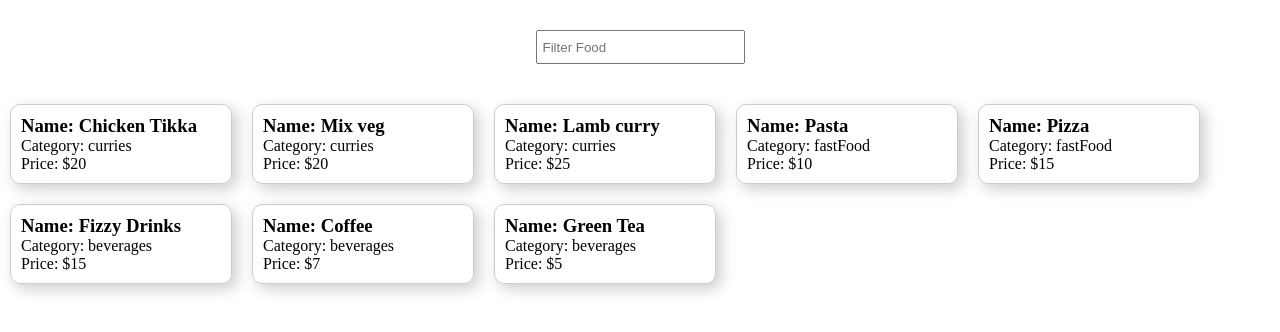
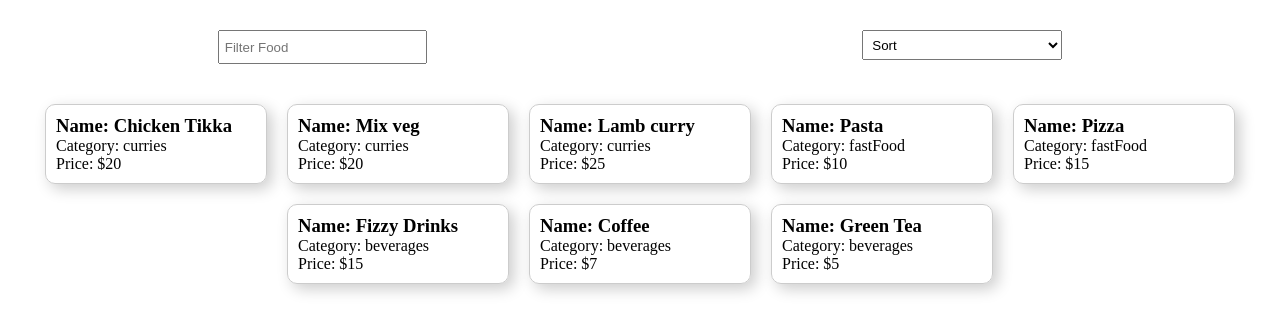
Before and after one commit to ashisohail/react-filter-sort, a React (Vite) app: page / in a window 1280 px wide. Shown: the top 332 px of the page. Built offline with nearby package versions, Linux system fonts and the light colour scheme.

Commit message:
Added and styled sort functationality.

```diff
--- /dev/null
+++ b/src/components/DropdownMenu.css
@@ -0,0 +1,10 @@
+#dropDown {
+  margin: 30px auto !important;
+  width: 200px;
+  height: 30px;
+  padding-left: 5px;
+}
+
+.dropdown-container > label {
+  display: none;
+}
--- /dev/null
+++ b/src/components/DropdownMenu.jsx
@@ -0,0 +1,30 @@
+import "./DropdownMenu.css";
+
+function DropdownMenu({
+  label,
+  name,
+  optionOne,
+  optionTwo,
+  dropDownValue,
+  handleDropDownChange,
+}) {
+  return (
+    <div className="dropdown-container">
+      <label htmlFor="dropDown">{label}</label>
+      <select
+        onChange={handleDropDownChange}
+        value={dropDownValue}
+        id="dropDown"
+        name={name}
+      >
+        <option className="invisible" value={dropDownValue} disabled>
+          {dropDownValue}
+        </option>
+        <option value={optionOne}>{optionOne}</option>
+        <option value={optionTwo}>{optionTwo}</option>
+      </select>
+    </div>
+  );
+}
+
+export default DropdownMenu;
--- /dev/null
+++ b/src/components/Products.css
@@ -0,0 +1,11 @@
+.productcard-container {
+  display: flex;
+  justify-content: center;
+  flex-wrap: wrap;
+}
+
+.sortfilter-container {
+  display: flex;
+  justify-content: space-around;
+  flex-wrap: wrap;
+}
--- a/src/components/Products.jsx
+++ b/src/components/Products.jsx
@@ -2,10 +2,13 @@ import { useEffect, useState } from "react";
 import products from "../data/data.json";
 import FilterProducts from "./FilterProducts";
 import ProductCard from "./ProductCard";
+import DropdownMenu from "./DropdownMenu";
+import "./Products.css";
 
 function Products() {
   const [filteredProducts, setFilteredProducts] = useState(products);
   const [searchInput, setSearchInput] = useState("");
+  const [sortTitle, setSortTitle] = useState("Sort");
 
   useEffect(() => {
     if (searchInput === "") {
@@ -24,13 +27,35 @@ function Products() {
       );
     }
   }, [searchInput]);
+
+  const handleDropDownChange = (e) => {
+    if (e.target.value === "Price Low to High") {
+      setFilteredProducts(filteredProducts.sort((a, b) => a.price - b.price));
+      setSortTitle(e.target.value);
+    }
+    if (e.target.value === "Price High to Low") {
+      setFilteredProducts(filteredProducts.sort((a, b) => b.price - a.price));
+      setSortTitle(e.target.value);
+    }
+  };
+
   return (
-    <div>
-      <FilterProducts
-        setSearchInput={setSearchInput}
-        searchInput={searchInput}
-      />
-      <ul>
+    <>
+      <div className="sortfilter-container">
+        <FilterProducts
+          setSearchInput={setSearchInput}
+          searchInput={searchInput}
+        />
+        <DropdownMenu
+          label="Sort Items: "
+          name="Sort"
+          optionOne="Price Low to High"
+          optionTwo="Price High to Low"
+          dropDownValue={sortTitle}
+          handleDropDownChange={handleDropDownChange}
+        />
+      </div>
+      <ul className="productcard-container">
         {filteredProducts.map((product) => {
           return (
             <ProductCard
@@ -42,7 +67,7 @@ function Products() {
           );
         })}
       </ul>
-    </div>
+    </>
   );
 }
 
```
